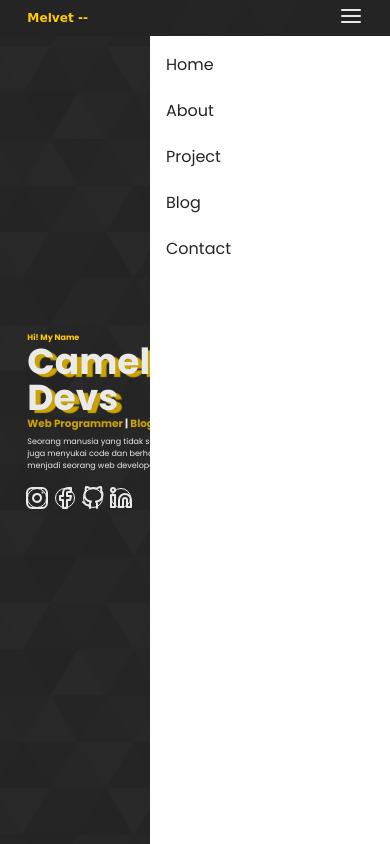
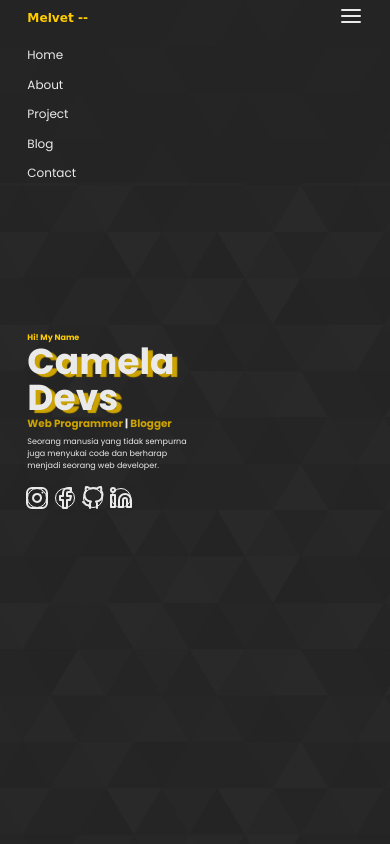
Before and after one commit to Melvets/Portofolio, a plain HTML site: page index.html in a window 390 px wide. Both pictures are taken after a click on the link 350 px from the left and 18 px from the top of the page. Shown: the top 844 px of the page. Drawn offline with nearby package versions, Linux system fonts and the light colour scheme; a web font is replaced by a local one.

Commit message:
Menambahkan media query responsive hamburger pada index

```diff
--- a/index.html
+++ b/index.html
@@ -29,7 +29,7 @@
             <a href="#contact">Contact</a>
         </div>
 
-        <div class="hamburger">
+        <div class="hamburger" id="hamburger">
             <a href="#" id="hamburger-menu"><i data-feather="menu"></i></a>
         </div>
     </nav>
--- a/script.js
+++ b/script.js
@@ -4,3 +4,12 @@ const navbarNav = document.querySelector('.navbar-nav');
 document.querySelector('#hamburger-menu').onclick = () => {
    navbarNav.classList.toggle('active');
   };
+
+// Klik di luar elemen
+const hm = document.querySelector('#hamburger');
+
+document.addEventListener('click', function (e) {
+   if (!hm.contains(e.target) && !navbarNav.contains(e.target)) {
+     navbarNav.classList.remove('active');
+   }
+});
--- a/style.css
+++ b/style.css
@@ -71,7 +71,7 @@ html{
     transform: scaleX(0.5);
 }
 
-#hamburger-menu {
+#hamburger {
    display: none;
  }
 
@@ -460,30 +460,33 @@ i {
         display: none;
     }
 
-      #hamburger-menu {
-        display: inline-block;
+    /* Tablet Navbar */
+
+    #hamburger {
+        display: inline;
     }
 
     .navbar .navbar-nav {
         position: absolute;
-        top: 100%;
-        right: -100%;
-        background-color: #fff;
-        width: 30rem;
-        height: 100vh;
-        transition: 0.3s;
+        top: -1000%;
+        left: 0;
+        gap: 0;
+        background-color: rgba(37, 37, 37, 0.8);
+        width: 100%;
+        transition: 1s;
+        z-index: -1;
     }
 
     .navbar .navbar-nav.active {
-     right: 0;
+        top: 100%;
     }
 
     .navbar .navbar-nav a {
-     color: var(--bg);
+        color: var(--white);
         display: block;
-     margin: 1.5rem;
-     padding: 0.5rem;
-     font-size: 2rem;
+        margin-left: 7%;
+        padding-top: 1.3rem;
+        font-size: 1.5rem;
     }
 
     .navbar .navbar-nav a::after {
@@ -493,7 +496,6 @@ i {
     .navbar .navbar-nav a:hover::after {
         transform: scaleX(0.2);
     }
-
  }
 
     /* Handphone */
```
Lines whose indentation alone changed are shown as unchanged.
